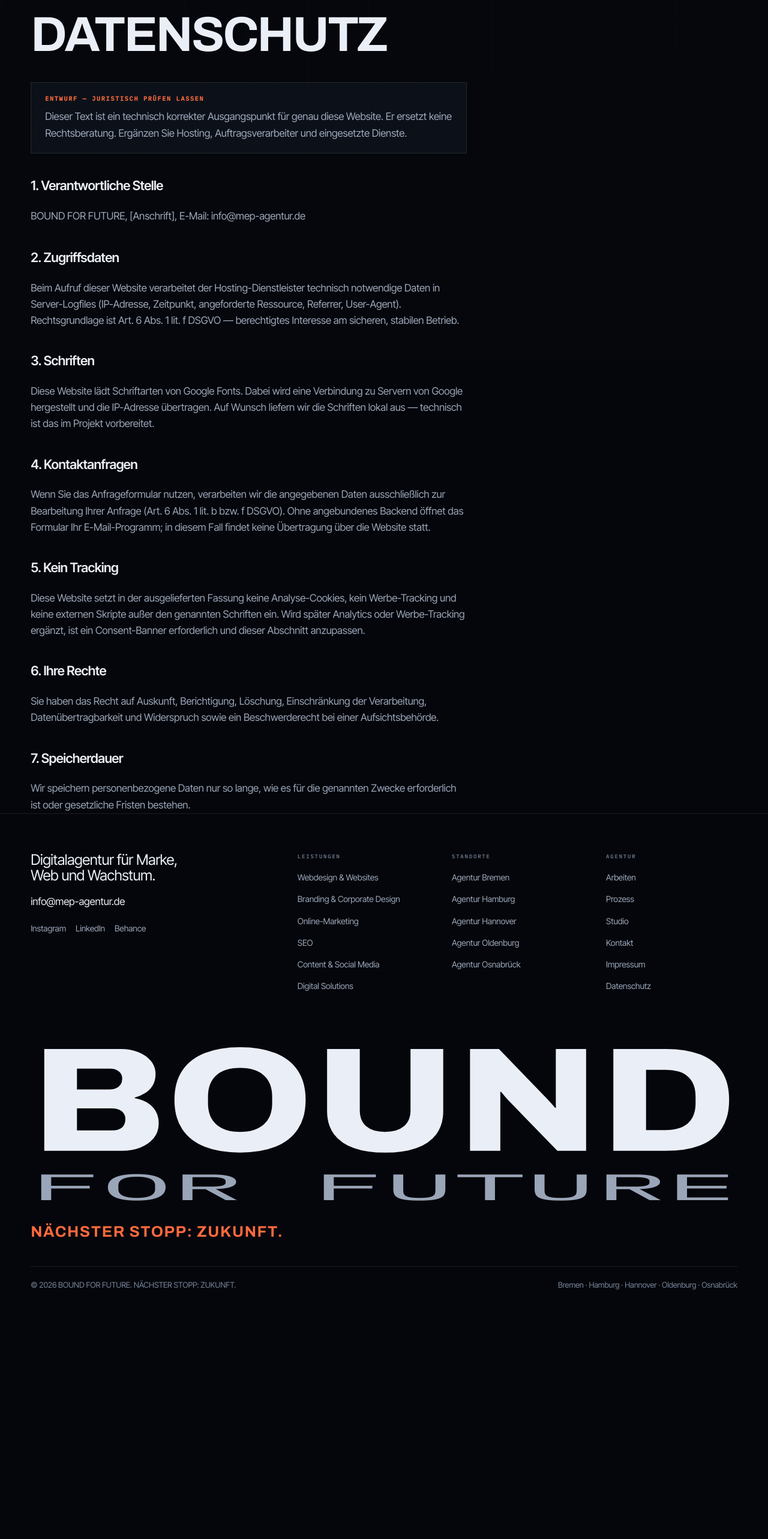
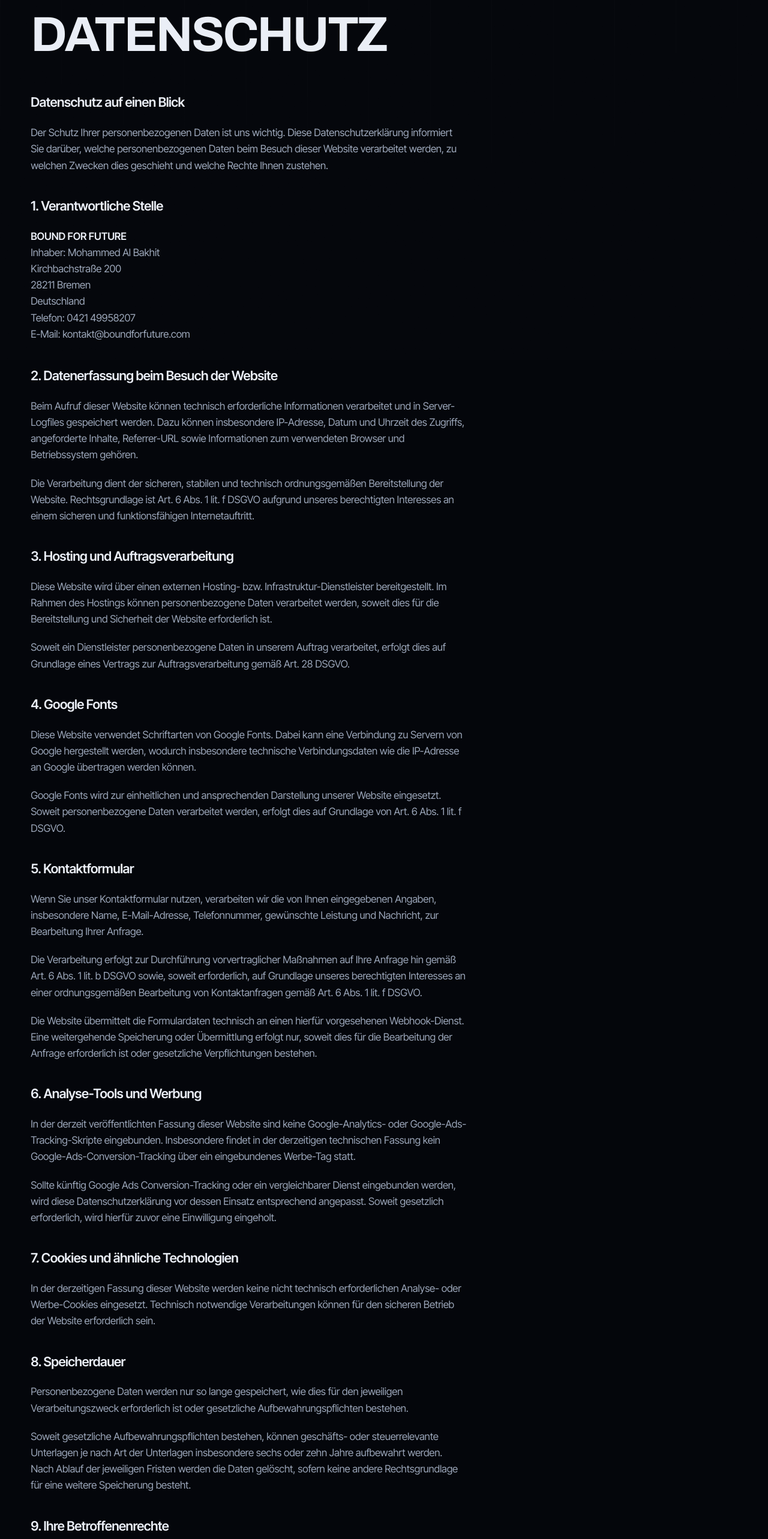
Before and after one commit to Mudilisabetta47/bff-website, a Next.js app: page /datenschutz in a window 1280 px wide. Shown: the part 200-2766 px from the top of the page at 60% size. Before the commit the page ends 2382 px from the top, so only its background shows below. Built offline with nearby package versions, Linux system fonts and the light colour scheme.

Commit message:
Datenschutzerklärung aktualisiert

```diff
--- a/app/datenschutz/page.tsx
+++ b/app/datenschutz/page.tsx
@@ -1,6 +1,9 @@
 import type { Metadata } from 'next';
+
 import { BRAND } from '@/lib/content';
+
 import { Kicker, Lines } from '@/components/ui';
+
 import { Footer } from '@/components/Home';
 
 export const metadata: Metadata = {
@@ -15,55 +18,219 @@ export default function Page() {
     <main id="main" className="legal">
       <div className="shell">
         <Kicker>Rechtliches</Kicker>
+
         <h1 className="display d-lg" style={{ margin: '18px 0 40px' }}>
           <Lines items={['Datenschutz']} />
         </h1>
+
         <div className="legal__body">
-          <div className="todo">
-            <b>Entwurf — juristisch prüfen lassen</b>
-            <p>
-              Dieser Text ist ein technisch korrekter Ausgangspunkt für genau diese Website. Er ersetzt keine
-              Rechtsberatung. Ergänzen Sie Hosting, Auftragsverarbeiter und eingesetzte Dienste.
-            </p>
-          </div>
+
+          <h2>Datenschutz auf einen Blick</h2>
+
+          <p>
+            Der Schutz Ihrer personenbezogenen Daten ist uns wichtig. Diese
+            Datenschutzerklärung informiert Sie darüber, welche personenbezogenen
+            Daten beim Besuch dieser Website verarbeitet werden, zu welchen
+            Zwecken dies geschieht und welche Rechte Ihnen zustehen.
+          </p>
+
           <h2>1. Verantwortliche Stelle</h2>
+
           <p>
-            {BRAND.name}, [Anschrift], E-Mail:{' '}
-            <a className="ulink" href={`mailto:${BRAND.email}`}>{BRAND.email}</a>
+            <strong>BOUND FOR FUTURE</strong>
+            <br />
+            Inhaber: Mohammed Al Bakhit
+            <br />
+            Kirchbachstraße 200
+            <br />
+            28211 Bremen
+            <br />
+            Deutschland
+            <br />
+            Telefon: 0421 49958207
+            <br />
+            E-Mail:{' '}
+            <a
+              className="ulink"
+              href="mailto:kontakt@boundforfuture.com"
+            >
+              kontakt@boundforfuture.com
+            </a>
           </p>
-          <h2>2. Zugriffsdaten</h2>
+
+          <h2>2. Datenerfassung beim Besuch der Website</h2>
+
           <p>
-            Beim Aufruf dieser Website verarbeitet der Hosting-Dienstleister technisch notwendige Daten in
-            Server-Logfiles (IP-Adresse, Zeitpunkt, angeforderte Ressource, Referrer, User-Agent). Rechtsgrundlage
-            ist Art. 6 Abs. 1 lit. f DSGVO — berechtigtes Interesse am sicheren, stabilen Betrieb.
+            Beim Aufruf dieser Website können technisch erforderliche
+            Informationen verarbeitet und in Server-Logfiles gespeichert werden.
+            Dazu können insbesondere IP-Adresse, Datum und Uhrzeit des Zugriffs,
+            angeforderte Inhalte, Referrer-URL sowie Informationen zum verwendeten
+            Browser und Betriebssystem gehören.
           </p>
-          <h2>3. Schriften</h2>
+
           <p>
-            Diese Website lädt Schriftarten von Google Fonts. Dabei wird eine Verbindung zu Servern von Google
-            hergestellt und die IP-Adresse übertragen. Auf Wunsch liefern wir die Schriften lokal aus — technisch
-            ist das im Projekt vorbereitet.
+            Die Verarbeitung dient der sicheren, stabilen und technisch
+            ordnungsgemäßen Bereitstellung der Website. Rechtsgrundlage ist Art. 6
+            Abs. 1 lit. f DSGVO aufgrund unseres berechtigten Interesses an einem
+            sicheren und funktionsfähigen Internetauftritt.
           </p>
-          <h2>4. Kontaktanfragen</h2>
+
+          <h2>3. Hosting und Auftragsverarbeitung</h2>
+
           <p>
-            Wenn Sie das Anfrageformular nutzen, verarbeiten wir die angegebenen Daten ausschließlich zur Bearbeitung
-            Ihrer Anfrage (Art. 6 Abs. 1 lit. b bzw. f DSGVO). Ohne angebundenes Backend öffnet das Formular Ihr
-            E-Mail-Programm; in diesem Fall findet keine Übertragung über die Website statt.
+            Diese Website wird über einen externen Hosting- bzw.
+            Infrastruktur-Dienstleister bereitgestellt. Im Rahmen des Hostings
+            können personenbezogene Daten verarbeitet werden, soweit dies für die
+            Bereitstellung und Sicherheit der Website erforderlich ist.
           </p>
-          <h2>5. Kein Tracking</h2>
+
           <p>
-            Diese Website setzt in der ausgelieferten Fassung keine Analyse-Cookies, kein Werbe-Tracking und keine
-            externen Skripte außer den genannten Schriften ein. Wird später Analytics oder Werbe-Tracking ergänzt,
-            ist ein Consent-Banner erforderlich und dieser Abschnitt anzupassen.
+            Soweit ein Dienstleister personenbezogene Daten in unserem Auftrag
+            verarbeitet, erfolgt dies auf Grundlage eines Vertrags zur
+            Auftragsverarbeitung gemäß Art. 28 DSGVO.
           </p>
-          <h2>6. Ihre Rechte</h2>
+
+          <h2>4. Google Fonts</h2>
+
           <p>
-            Sie haben das Recht auf Auskunft, Berichtigung, Löschung, Einschränkung der Verarbeitung,
-            Datenübertragbarkeit und Widerspruch sowie ein Beschwerderecht bei einer Aufsichtsbehörde.
+            Diese Website verwendet Schriftarten von Google Fonts. Dabei kann eine
+            Verbindung zu Servern von Google hergestellt werden, wodurch
+            insbesondere technische Verbindungsdaten wie die IP-Adresse an Google
+            übertragen werden können.
           </p>
-          <h2>7. Speicherdauer</h2>
-          <p>Wir speichern personenbezogene Daten nur so lange, wie es für die genannten Zwecke erforderlich ist oder gesetzliche Fristen bestehen.</p>
+
+          <p>
+            Google Fonts wird zur einheitlichen und ansprechenden Darstellung
+            unserer Website eingesetzt. Soweit personenbezogene Daten verarbeitet
+            werden, erfolgt dies auf Grundlage von Art. 6 Abs. 1 lit. f DSGVO.
+          </p>
+
+          <h2>5. Kontaktformular</h2>
+
+          <p>
+            Wenn Sie unser Kontaktformular nutzen, verarbeiten wir die von Ihnen
+            eingegebenen Angaben, insbesondere Name, E-Mail-Adresse, Telefonnummer,
+            gewünschte Leistung und Nachricht, zur Bearbeitung Ihrer Anfrage.
+          </p>
+
+          <p>
+            Die Verarbeitung erfolgt zur Durchführung vorvertraglicher Maßnahmen
+            auf Ihre Anfrage hin gemäß Art. 6 Abs. 1 lit. b DSGVO sowie, soweit
+            erforderlich, auf Grundlage unseres berechtigten Interesses an einer
+            ordnungsgemäßen Bearbeitung von Kontaktanfragen gemäß Art. 6 Abs. 1
+            lit. f DSGVO.
+          </p>
+
+          <p>
+            Die Website übermittelt die Formulardaten technisch an einen hierfür
+            vorgesehenen Webhook-Dienst. Eine weitergehende Speicherung oder
+            Übermittlung erfolgt nur, soweit dies für die Bearbeitung der Anfrage
+            erforderlich ist oder gesetzliche Verpflichtungen bestehen.
+          </p>
+
+          <h2>6. Analyse-Tools und Werbung</h2>
+
+          <p>
+            In der derzeit veröffentlichten Fassung dieser Website sind keine
+            Google-Analytics- oder Google-Ads-Tracking-Skripte eingebunden.
+            Insbesondere findet in der derzeitigen technischen Fassung kein
+            Google-Ads-Conversion-Tracking über ein eingebundenes Werbe-Tag statt.
+          </p>
+
+          <p>
+            Sollte künftig Google Ads Conversion-Tracking oder ein vergleichbarer
+            Dienst eingebunden werden, wird diese Datenschutzerklärung vor dessen
+            Einsatz entsprechend angepasst. Soweit gesetzlich erforderlich, wird
+            hierfür zuvor eine Einwilligung eingeholt.
+          </p>
+
+          <h2>7. Cookies und ähnliche Technologien</h2>
+
+          <p>
+            In der derzeitigen Fassung dieser Website werden keine nicht
+            technisch erforderlichen Analyse- oder Werbe-Cookies eingesetzt.
+            Technisch notwendige Verarbeitungen können für den sicheren Betrieb
+            der Website erforderlich sein.
+          </p>
+
+          <h2>8. Speicherdauer</h2>
+
+          <p>
+            Personenbezogene Daten werden nur so lange gespeichert, wie dies für
+            den jeweiligen Verarbeitungszweck erforderlich ist oder gesetzliche
+            Aufbewahrungspflichten bestehen.
+          </p>
+
+          <p>
+            Soweit gesetzliche Aufbewahrungspflichten bestehen, können
+            geschäfts- oder steuerrelevante Unterlagen je nach Art der Unterlagen
+            insbesondere sechs oder zehn Jahre aufbewahrt werden. Nach Ablauf der
+            jeweiligen Fristen werden die Daten gelöscht, sofern keine andere
+            Rechtsgrundlage für eine weitere Speicherung besteht.
+          </p>
+
+          <h2>9. Ihre Betroffenenrechte</h2>
+
+          <p>
+            Sie haben nach Maßgabe der gesetzlichen Voraussetzungen insbesondere
+            das Recht auf Auskunft (Art. 15 DSGVO), Berichtigung (Art. 16 DSGVO),
+            Löschung (Art. 17 DSGVO), Einschränkung der Verarbeitung (Art. 18
+            DSGVO) sowie Datenübertragbarkeit (Art. 20 DSGVO).
+          </p>
+
+          <p>
+            Außerdem haben Sie das Recht, einer Verarbeitung Ihrer
+            personenbezogenen Daten zu widersprechen, soweit die gesetzlichen
+            Voraussetzungen hierfür vorliegen (Art. 21 DSGVO).
+          </p>
+
+          <p>
+            Eine erteilte Einwilligung können Sie jederzeit mit Wirkung für die
+            Zukunft widerrufen. Die Rechtmäßigkeit der bis zum Widerruf erfolgten
+            Verarbeitung bleibt davon unberührt.
+          </p>
+
+          <h2>10. Beschwerderecht bei der Aufsichtsbehörde</h2>
+
+          <p>
+            Sie haben das Recht, sich bei einer Datenschutzaufsichtsbehörde über
+            die Verarbeitung Ihrer personenbezogenen Daten zu beschweren.
+          </p>
+
+          <p>
+            Zuständige Aufsichtsbehörde für Unternehmen mit Sitz in Bremen ist der
+            <strong> Landesbeauftragte für Datenschutz und Informationsfreiheit der
+            Freien Hansestadt Bremen</strong>.
+          </p>
+
+          <h2>11. SSL-/TLS-Verschlüsselung</h2>
+
+          <p>
+            Diese Website verwendet aus Sicherheitsgründen eine SSL-/TLS-
+            Verschlüsselung. Eine verschlüsselte Verbindung erkennen Sie in der
+            Regel an „https://“ in der Adresszeile Ihres Browsers und am
+            Schloss-Symbol.
+          </p>
+
+          <h2>12. Widerspruch gegen Werbe-E-Mails</h2>
+
+          <p>
+            Der Nutzung der im Impressum veröffentlichten Kontaktdaten zur
+            Übersendung von nicht ausdrücklich angeforderter Werbung wird hiermit
+            widersprochen. Dies gilt auch für unerwünschte Werbe-E-Mails.
+          </p>
+
+          <h2>13. Aktualität dieser Datenschutzerklärung</h2>
+
+          <p>
+            Diese Datenschutzerklärung hat den Stand August 2026. Sie kann
+            angepasst werden, wenn sich die technische Umsetzung dieser Website,
+            die eingesetzten Dienste oder die rechtlichen Anforderungen ändern.
+          </p>
+
         </div>
       </div>
+
       <Footer />
     </main>
   );
```
